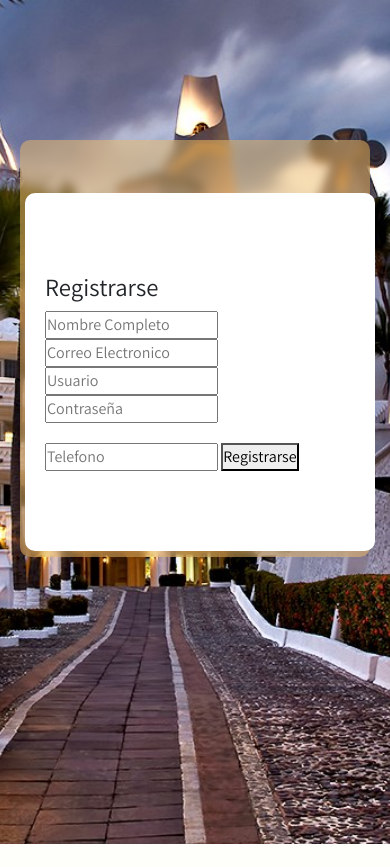
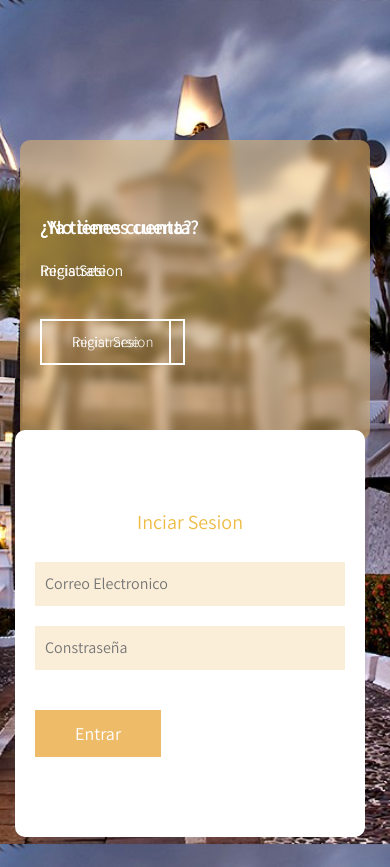
Before and after one commit to Nolazco/ElRolPorManzanillo, a PHP site: page /login.html in a window 390 px wide. Before the commit the page ends 844 px from the top, so only its background shows below. Run offline with PHP 8.4, Linux system fonts and the light colour scheme.

Commit message:
cambio login
cambio

```diff
--- a/css/estilologin.css
+++ b/css/estilologin.css
@@ -86,3 +86,68 @@ border-radius: 10px;
    position: absolute;
   border-radius: 10px;
 }
+.front_container form h2{
+text-align: center;
+font-size: 20px;
+margin: bottom 20px;
+color:#EEBC45;
+}
+
+.front_container form input{
+width: 100%;
+margin-top: 20px;
+padding: 10px;
+border: none;
+background: #EEBC6940;
+font-size:16px;
+outline: none;
+}
+
+.front_container form button {
+  padding: 10px 40px;
+  margin-top: 40px;
+  border: none;
+  font-size: 18px;
+  background: #EEBC69;
+  color: #fff;
+  cursor: pointer;
+  outline: none;
+}
+
+.form_login{
+  opacity: 1;
+  display: block;
+}
+
+.form_register{
+  display: none;
+}
+
+/*Resolucion*/
+
+@media screen and (max-width:850px){
+  main {
+    margin: top 50px;
+  }
+  .back_container {
+    max-width: 350px;
+    height: 300px;
+    flex-direction: column;
+    margin: auto;
+  }
+  .back_container div {
+    margin: 0;
+    position: absolute;
+    }
+
+    /*Formularios*/
+
+    .front_container{
+      top: -10px;
+      left: -5px;
+      margin: auto;
+    }
+    .front_container form{
+      position: relative;
+    }
+}
--- a/login.html
+++ b/login.html
@@ -1,6 +1,7 @@
 <!DOCTYPE html>
 <html>
 <head>
+
     <meta charset="utf-8">
     <meta name="viewport" content="width=device-width, initial-scale=1">
     <link rel="stylesheet" type="text/css" href="css/bootstrap.min.css">
@@ -13,21 +14,24 @@
 
 <body>
   <div class="container_todo">
+
     <div class="back_container">
-      <div class="back_c_login">
+
+      <div class="back_container_login">
         <h3>¿Ya tienes cuenta?</h3>
         <p>Inicia Sesion</p>
-        <button id="back_btn_sesion">Iniciar Sesion</button>
+        <button id="btn_sesion">Iniciar Sesion</button>
       </div>
 
-      <div class="register">
+      <div class="back_container_register">
         <h3>¿No tienes cuenta?</h3>
         <p>Registrate</p>
-        <button id="back_btn_register">Registrarse</button>
+        <button id="btn_register">Registrarse</button>
       </div>
     </div>
 
     <div class="front_container">
+
       <form class="form_login">
         <h2>Inciar Sesion</h2>
         <input type="text" placeholder="Correo Electronico">
```
